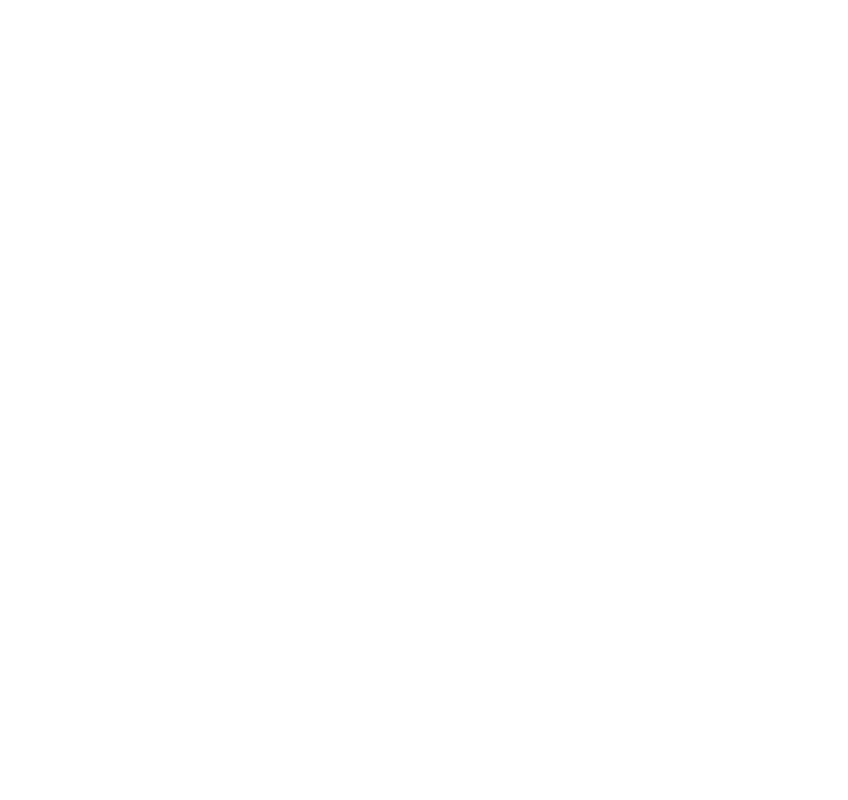
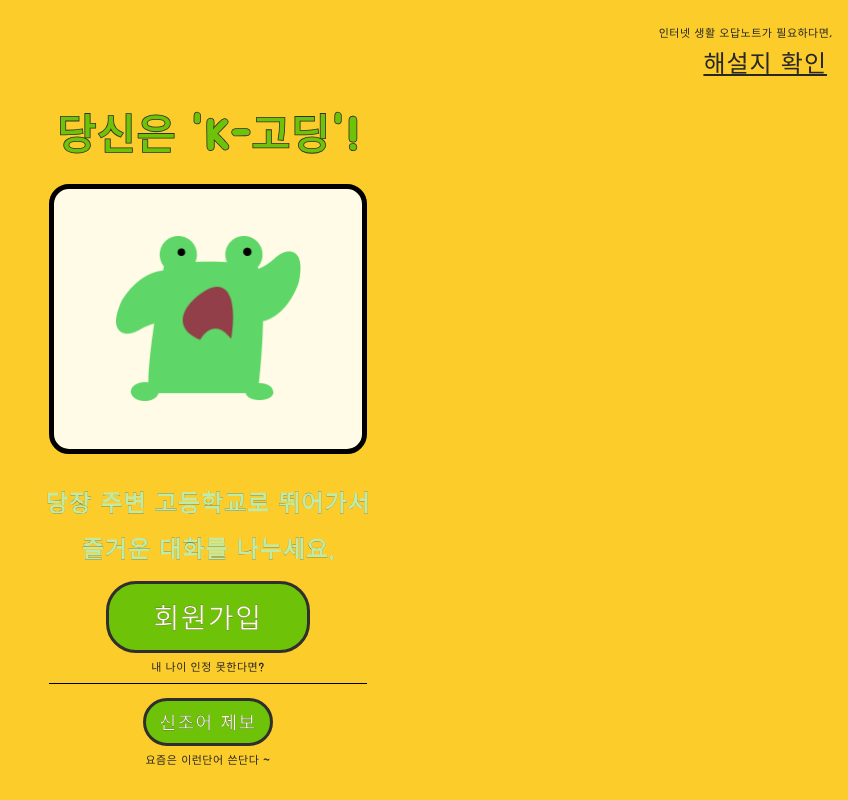
Before and after one commit to on22y/Chaltteok, a React (Create React App) app in the folder frontend/: page /type in a window 1280 px wide. Before the commit this address had no page. Shown: the whole page, without its empty margins (432-1280 px from the left). Built offline with nearby package versions, Linux system fonts and the light colour scheme.

Commit message:
결과 페이지

```diff
--- a/frontend/src/App.js
+++ b/frontend/src/App.js
@@ -7,6 +7,7 @@
 import Test from './pages/Test';
 import Voice from './components/Voice';
 import Word from './pages/Word';
+import Type from './pages/Type';
 
 function App() {
   return (
@@ -19,6 +20,7 @@
           <Route path="/test" element={<Test />} />
           <Route path="/speech_to_text" element={<Voice />} />
           <Route path="/word" element={<Word />} />
+          <Route path="/type" element={<Type />} />
         </Routes>
       </Router>
     </div>
--- a/frontend/src/components/BoxComponent.js
+++ b/frontend/src/components/BoxComponent.js
@@ -1,9 +1,9 @@
 import React from 'react';
 import './BoxComponent.css';
 
-function BoxComponent({ children, height }) {
+function BoxComponent({ children, width, height }) {
   return (
-    <div className="boxContainer" style={{ height: height }}>
+    <div className="boxContainer" style={{ width: width, height: height }}>
       {children}
     </div>
   );
--- a/frontend/src/components/MainBtn.css
+++ b/frontend/src/components/MainBtn.css
@@ -34,7 +34,7 @@
   cursor: pointer;
   text-align: center;
 
-  -webkit-text-stroke: 1px #2f2f2f;
+  -webkit-text-stroke: 0.2px #2f2f2f;
   /* text-shadow: -1px -1px 0 #000, 1px -1px 0 #000, -1px 1px 0 #000, 1px 1px 0 #000; */
   letter-spacing: 1.5px;
 
--- a/frontend/src/components/MainBtn.js
+++ b/frontend/src/components/MainBtn.js
@@ -1,10 +1,16 @@
 import React from 'react';
 import './MainBtn.css';
 
-function MainBtn({ text, subText, onClick }) {
+function MainBtn({ text, subText, onClick, width, height, fontSize }) {
+  const buttonStyle = {
+    width: width || '204px', // width가 props로 전달되면 그 값을 사용하고, 없으면 기본값 200px
+    height: height || '72px', // height가 props로 전달되면 그 값을 사용하고, 없으면 기본값 50px
+    fontSize: fontSize || '28px', // fontSize가 전달되지 않으면 기본값 28px
+  };
+
   return (
     <div className="mainBtnContainer">
-      <button type="submit" className="mainBtn" onClick={onClick}>
+      <button type="submit" className="mainBtn" onClick={onClick} style={buttonStyle}>
         {text}
       </button>
       <div className="mainBtnsubText">{subText}</div>
--- /dev/null
+++ b/frontend/src/components/TypeComponent.css
@@ -0,0 +1,42 @@
+.typeComponent {
+  display: flex;
+  height: 100vh;
+  background-color: #fccd2a;
+  box-sizing: border-box;
+  flex-direction: column;
+  justify-content: center;
+  align-items: stretch;
+  text-align: center;
+}
+
+.typeComponent-content {
+  display: flex;
+  flex-direction: column;
+  justify-content: center;
+  align-items: center;
+}
+
+.typeComponent .underlineBtn {
+  margin-bottom: 10px;
+}
+
+.typeComponent .boxContainer {
+  justify-content: center;
+  align-items: center;
+  margin-top: 20px;
+  margin-bottom: 20px;
+}
+
+.typeComponent .mainBtnContainer {
+  margin-top: 15px;
+  margin-bottom: 8px;
+}
+
+.typeComponent .mainBtnContainer:last-child {
+  margin-top: 15px;
+}
+
+.typeComponent .textContainer {
+  text-align: center;
+  margin-top: 10px;
+}
--- /dev/null
+++ b/frontend/src/components/TypeComponent.js
@@ -0,0 +1,54 @@
+import React, { useState } from 'react';
+import { useNavigate } from 'react-router-dom';
+import './TypeComponent.css';
+import MainBtn from './MainBtn';
+import TextComponent from './TextComponent';
+import BoxComponent from './BoxComponent';
+import mainImg from '../assets/images/mainImg.png';
+import lineImg from '../assets/images/lineImg.png';
+import UnderlineBtn from './UnderlineBtn';
+
+function TypeComponent({ type, detail1, detail2 }) {
+  const navigate = useNavigate();
+
+  const handleAnswerClick = () => {
+    navigate('/answer');
+  };
+
+  const handleSignupClick = () => {
+    navigate('/signuppage');
+  };
+
+  const handleWordClick = () => {
+    navigate('/word');
+  };
+
+  return (
+    <div className="typeComponent">
+      <UnderlineBtn subText="인터넷 생활 오답노트가 필요하다면," text="해설지 확인" onClick={handleAnswerClick} />
+      <div className="typeComponent-content">
+        <TextComponent text={type} fontSize="42px" strokeWidth="0.8px" />
+
+        <BoxComponent width="318px" height="270px">
+          <img className="mainImg" src={mainImg} width={185} />
+        </BoxComponent>
+
+        <TextComponent colorClass="textLightgreen" text={detail1} fontSize="24px" strokeWidth="0.1px" />
+        <TextComponent colorClass="textLightgreen" text={detail2} fontSize="24px" strokeWidth="0.1px" />
+
+        <MainBtn text="회원가입" subText="내 나이 인정 못한다면?" onClick={handleSignupClick} />
+        <img className="lineImg" src={lineImg} width={318} />
+        <MainBtn
+          text="신조어 제보"
+          subText="요즘은 이런단어 쓴단다 ~"
+          width="130px"
+          height="48px"
+          fontSize="18px"
+          onClick={handleWordClick}
+        />
+      </div>
+    </div>
+  );
+}
+
+export default TypeComponent;
--- /dev/null
+++ b/frontend/src/pages/Type.js
@@ -0,0 +1,19 @@
+import React, { useState } from 'react';
+import { useNavigate } from 'react-router-dom';
+import TypeComponent from '../components/TypeComponent';
+
+function Type() {
+  const navigate = useNavigate();
+
+  return (
+    <div className="typePage">
+      <TypeComponent
+        type="당신은 'K-고딩'!"
+        detail1="당장 주변 고등학교로 뛰어가서"
+        detail2=" 즐거운 대화를 나누세요."
+      />
+    </div>
+  );
+}
+
+export default Type;
```
Also changed, not shown: frontend/src/assets/images/lineImg.png (added).
